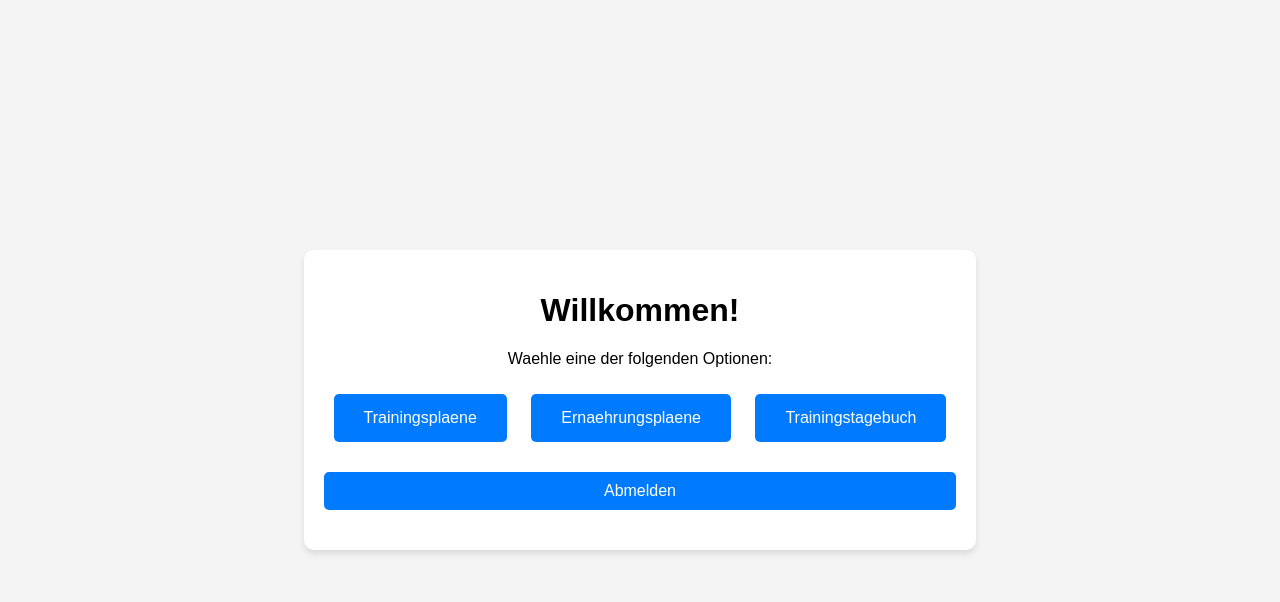
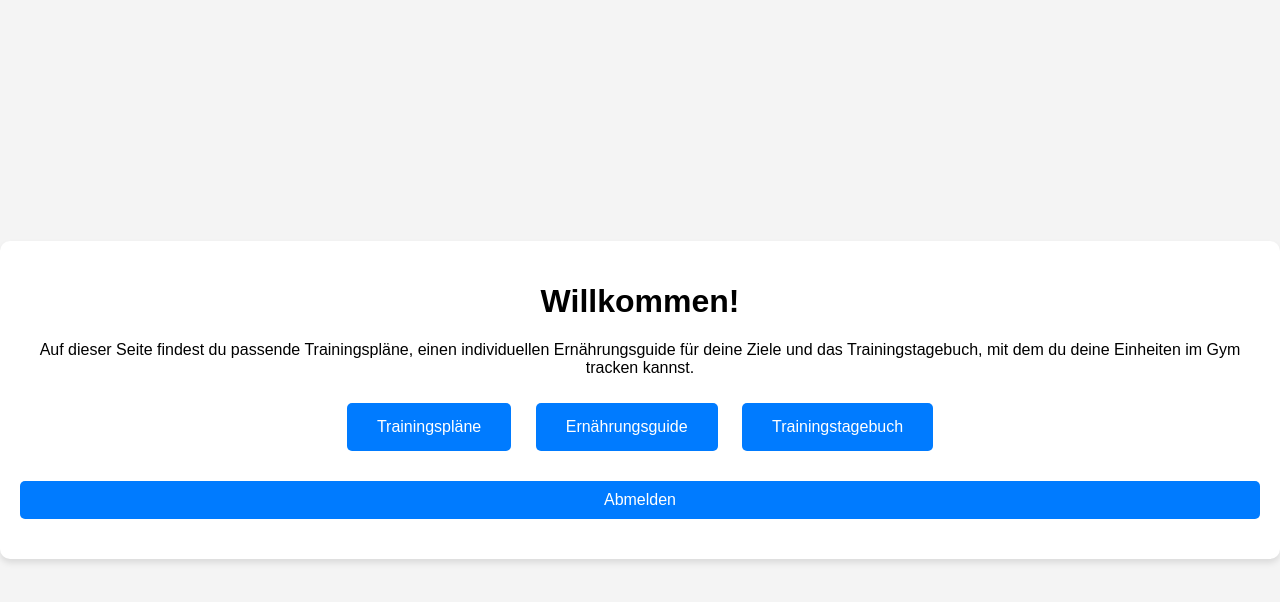
Before and after one commit to quentin050602/meine-website, a Flask app: page / in a window 1280 px wide. Shown: the top 602 px of the page. Run offline with Flask 3, Linux system fonts and the light colour scheme; some libraries are stand-ins or nearby versions.

Commit message:
index template

```diff
--- a/templates/index.html
+++ b/templates/index.html
@@ -47,9 +47,9 @@
 <body>
     <div class="container">
         <h1>Willkommen!</h1>
-        <p>Waehle eine der folgenden Optionen:</p>
-        <a href="/training" class="button">Trainingsplaene</a>
-        <a href="/nutrition" class="button">Ernaehrungsplaene</a>
+        <p>Auf dieser Seite findest du passende Trainingspläne, einen individuellen Ernährungsguide für deine Ziele und das Trainingstagebuch, mit dem du deine Einheiten im Gym tracken kannst. </p>
+        <a href="/training" class="button">Trainingspläne</a>
+        <a href="/nutrition" class="button">Ernährungsguide</a>
         <a href="/add" class="button">Trainingstagebuch</a>
         <div class="logout">
                    <a href="/logout">Abmelden</a>
```
